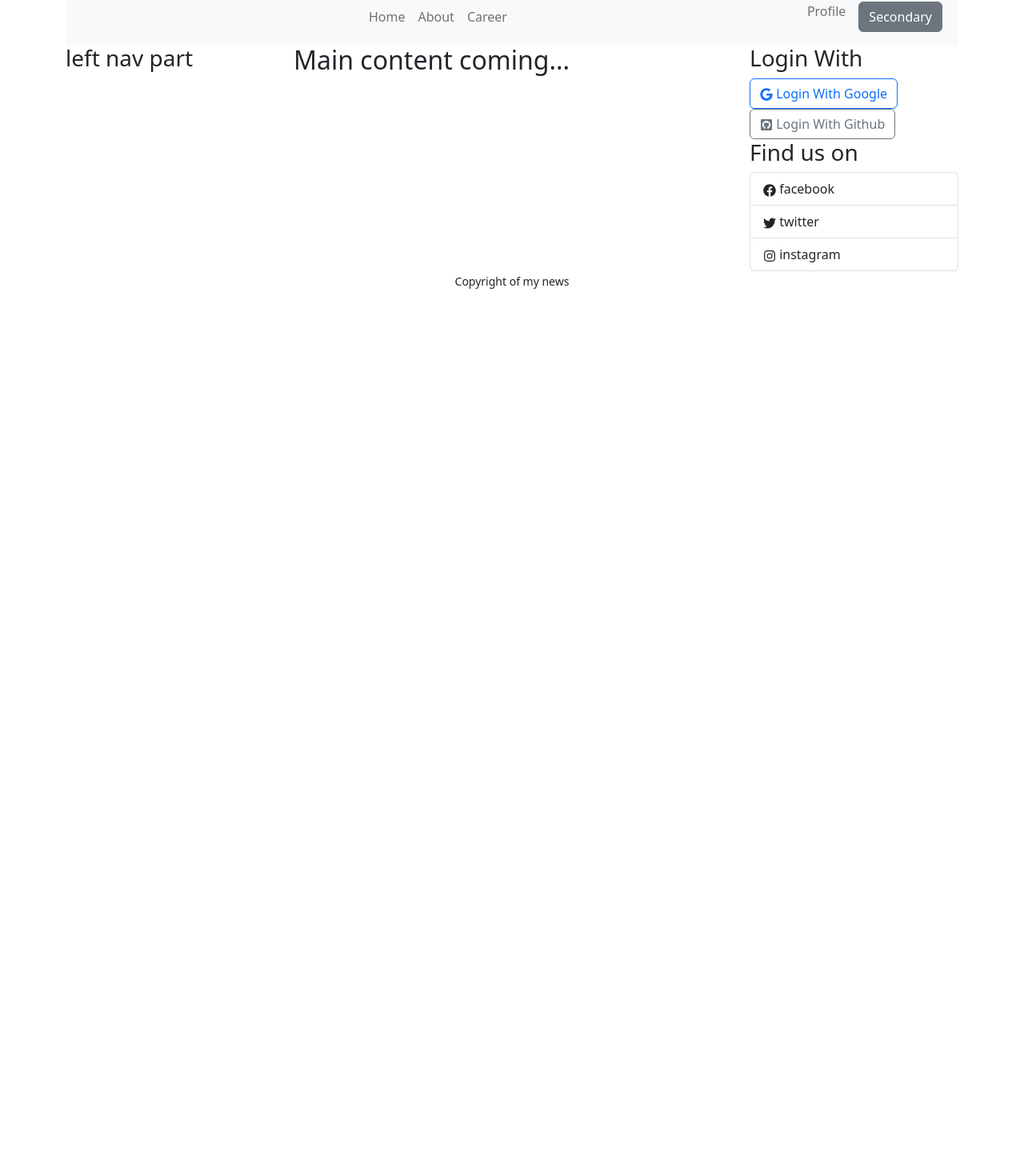
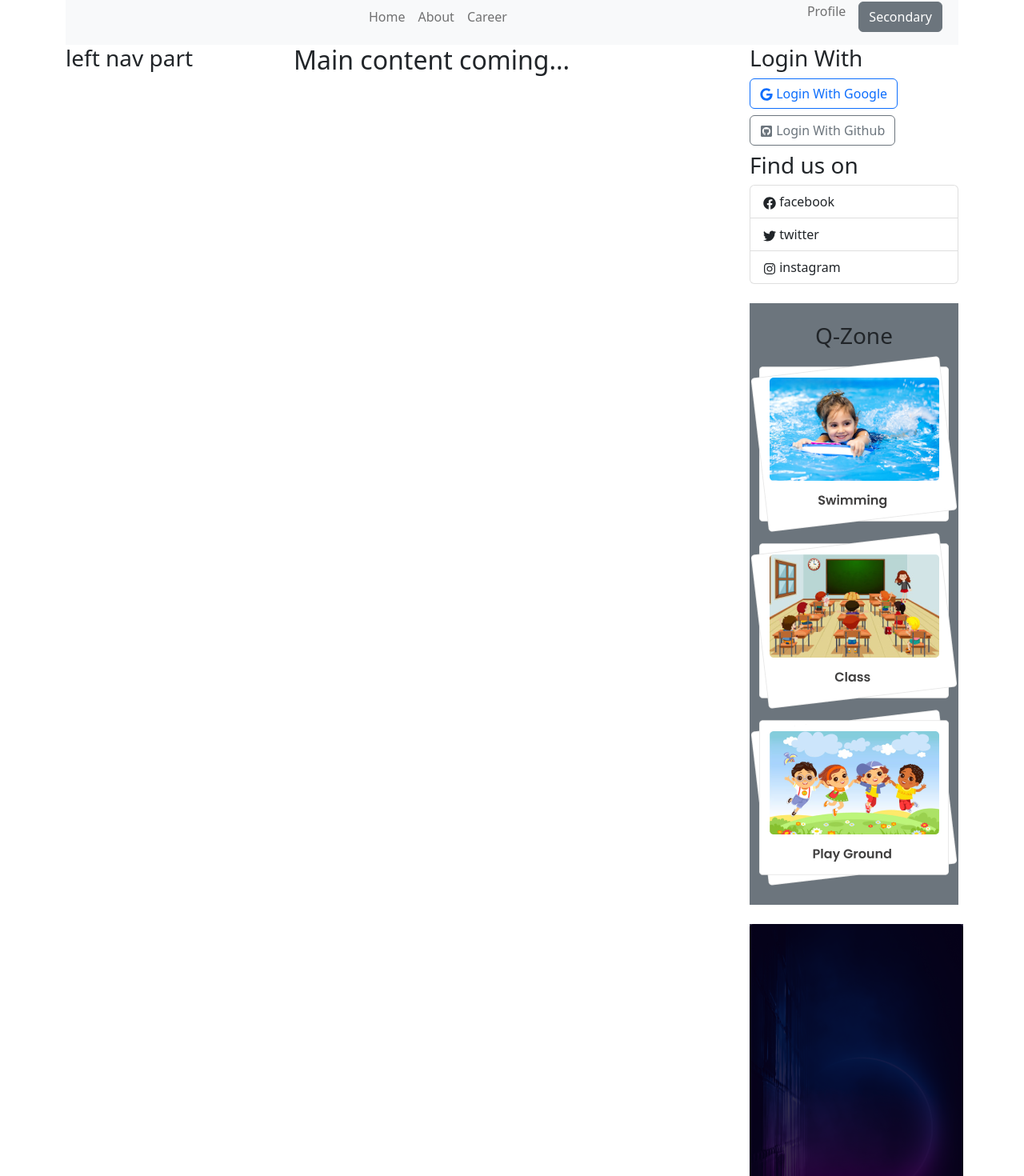
Before and after one commit to Abdullah-Milon/the-news-dragon-with-client-side, a React (Vite) app: page / in a window 1280 px wide. Shown: the part 186-1656 px from the top of the page at 80% size. Before the commit the page ends 800 px from the top, so only its background shows below. Built offline with nearby package versions, Linux system fonts and the light colour scheme; no server answers.

Commit message:
set up right nav qzone

```diff
--- a/package.json
+++ b/package.json
@@ -11,6 +11,7 @@
   },
   "dependencies": {
     "bootstrap": "^5.2.3",
+    "cors": "^2.8.5",
     "localforage": "^1.10.0",
     "match-sorter": "^6.3.1",
     "moment": "^2.29.4",
--- a/src/pages/Shared/LeftNav/LeftNav.jsx
+++ b/src/pages/Shared/LeftNav/LeftNav.jsx
@@ -1,6 +1,17 @@
 import React from 'react';
+import { useEffect } from 'react';
+import { useState } from 'react';
 
 const LeftNav = () => {
+    const [categories, setCategories] = useState([]);
+
+    useEffect( () =>{
+        fetch('http://localhost:5000/categories')
+        .then(res => res.json())
+        .then(data => console.log(categories))
+        .catch(error => console.error(error))
+    },[])
+
     return (
         <div>
             <h3> left nav part</h3>
--- a/src/pages/Shared/QZone/QZone.jsx
+++ b/src/pages/Shared/QZone/QZone.jsx
@@ -1,10 +1,19 @@
 import React from 'react';
+import qzone1 from '../../../assets/qZone1.png';
+import qzone2 from '../../../assets/qZone2.png';
+import qzone3 from '../../../assets/qZone3.png';
 
 const QZone = () => {
     return (
-        <div className='bg-secondary'>
+        <div className='bg-secondary text-center py-4 my-4'>
             <h3>Q-Zone</h3>
+            <div>
+                <img src={qzone1} alt="" />
+                <img src={qzone2} alt="" />
+                <img src={qzone3} alt="" />
+            </div>
         </div>
+
     );
 };
 
--- a/src/pages/Shared/RightNav/RightNav.jsx
+++ b/src/pages/Shared/RightNav/RightNav.jsx
@@ -1,13 +1,15 @@
 import { Button, ListGroup } from 'react-bootstrap';
 import React from 'react';
 import { FaGoogle, FaGithubSquare, FaFacebook, FaTwitter, FaInstagram } from 'react-icons/fa';
+import QZone from '../QZone/QZone';
+import bg from '../../../assets/bg.png'
 
 const RightNav = () => {
     return (
         <div>
             <h3>Login With</h3>
             <Button variant="outline-primary">  <FaGoogle /> Login With Google</Button>
-            <Button variant="outline-secondary"> <FaGithubSquare /> Login With Github</Button>
+            <Button variant="outline-secondary my-2"> <FaGithubSquare /> Login With Github</Button>
             <div>
                 <h3>Find us on</h3>
                 <ListGroup>
@@ -16,6 +18,10 @@
                     <ListGroup.Item> <FaInstagram/> instagram </ListGroup.Item>
                 </ListGroup>
             </div>
+            <QZone></QZone>
+            <div>
+                <img src={bg} alt="" />
+            </div>
         </div>
     );
 };
```
Also changed, not shown: the-news-dragon-server/data/categories.json (added, +34 -0 lines), the-news-dragon-server/index.js (added, +17 -0 lines), the-news-dragon-server/package.json (added, +15 -0 lines), 2 other files (tests, documents, lock files or other folders).
